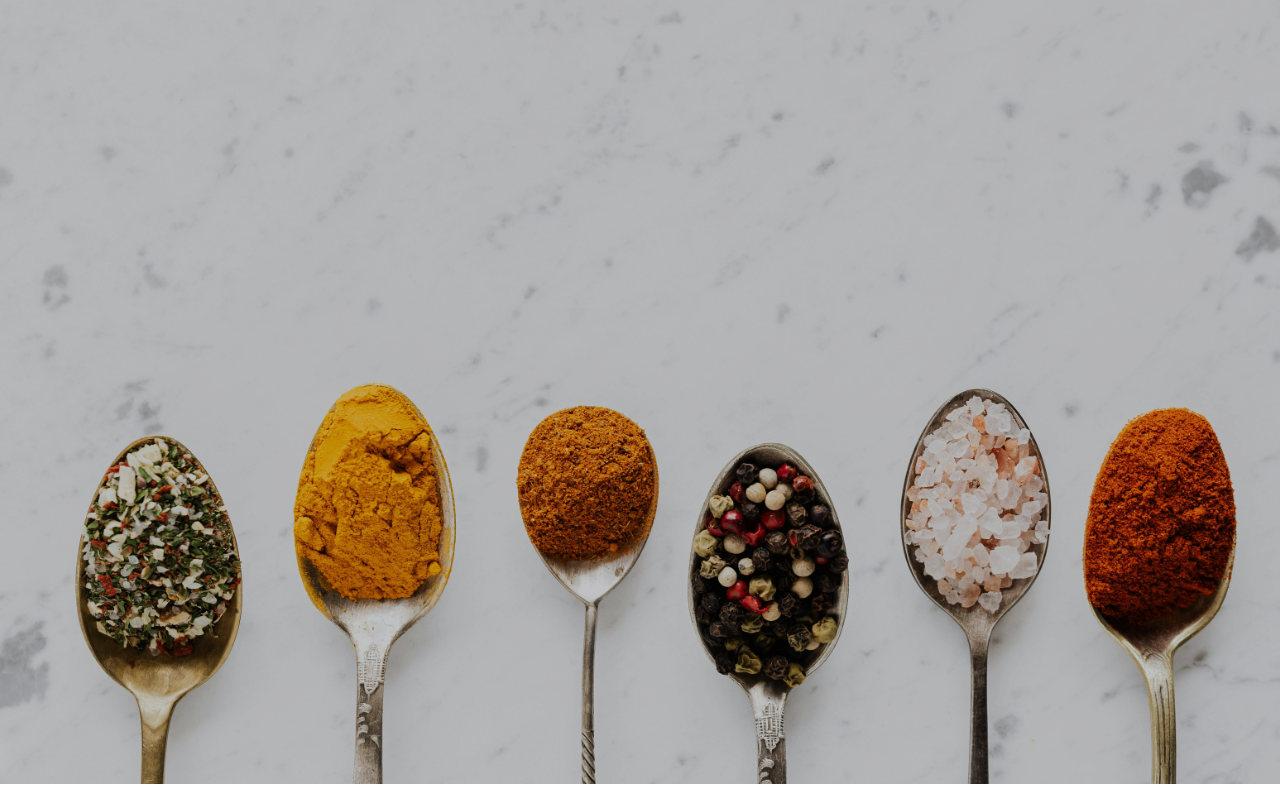
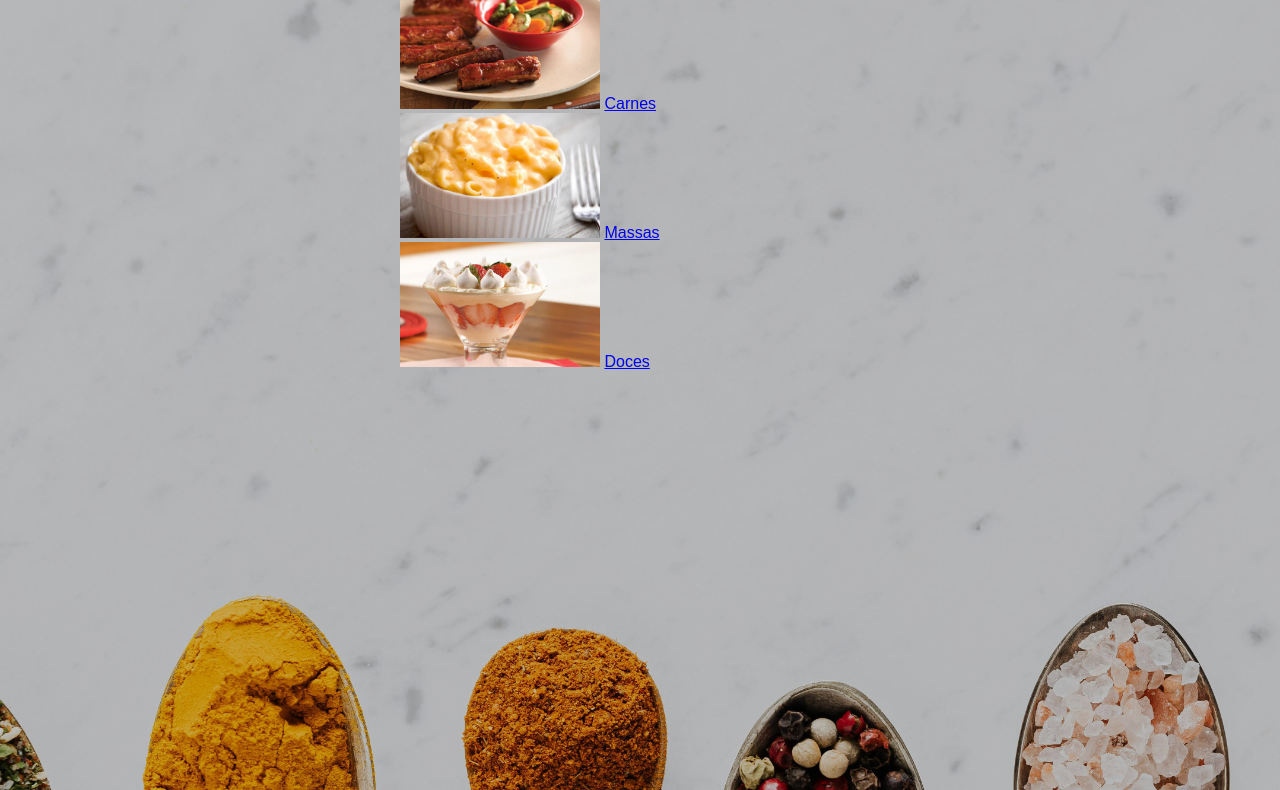
Before and after one commit to Alexig2/Receitas-Alex-Liz, a website: page index.html in a window 1280 px wide. Shown: the part 107-897 px from the top of the page. Drawn offline with Linux system fonts and the light colour scheme.

Commit message:
CSS de novo

```diff
--- a/index.html
+++ b/index.html
@@ -12,13 +12,20 @@
   </head>
   <body class="fullscreen">
     <div class="cardFundo">
-      <div class="cardTitulo">
-        Delícias Gastronômicas
+      <div class="cardTitulo">Delícias Gastronômicas</div>
+      <div>
+        <img src="/images/costelinha.png" width="200px" alt="">
+        <a href="carnes.html">Carnes</a>
       </div>
-      <div></div>
-        <div></div>
-        <div></div>
-     </div>
+      <div>
+        <img src="images/mac n cheese.png" width="200px" alt="">
+        <a href="massas.html">Massas</a>
+      </div>
+      <div>
+        <img src="/images/merengue.png" width="200px" alt="">
+        <a href="doces.html">Doces</a>
+      </div>
+    </div>
   </body>
   <script src="js/main.js"></script>
 </html>
```
